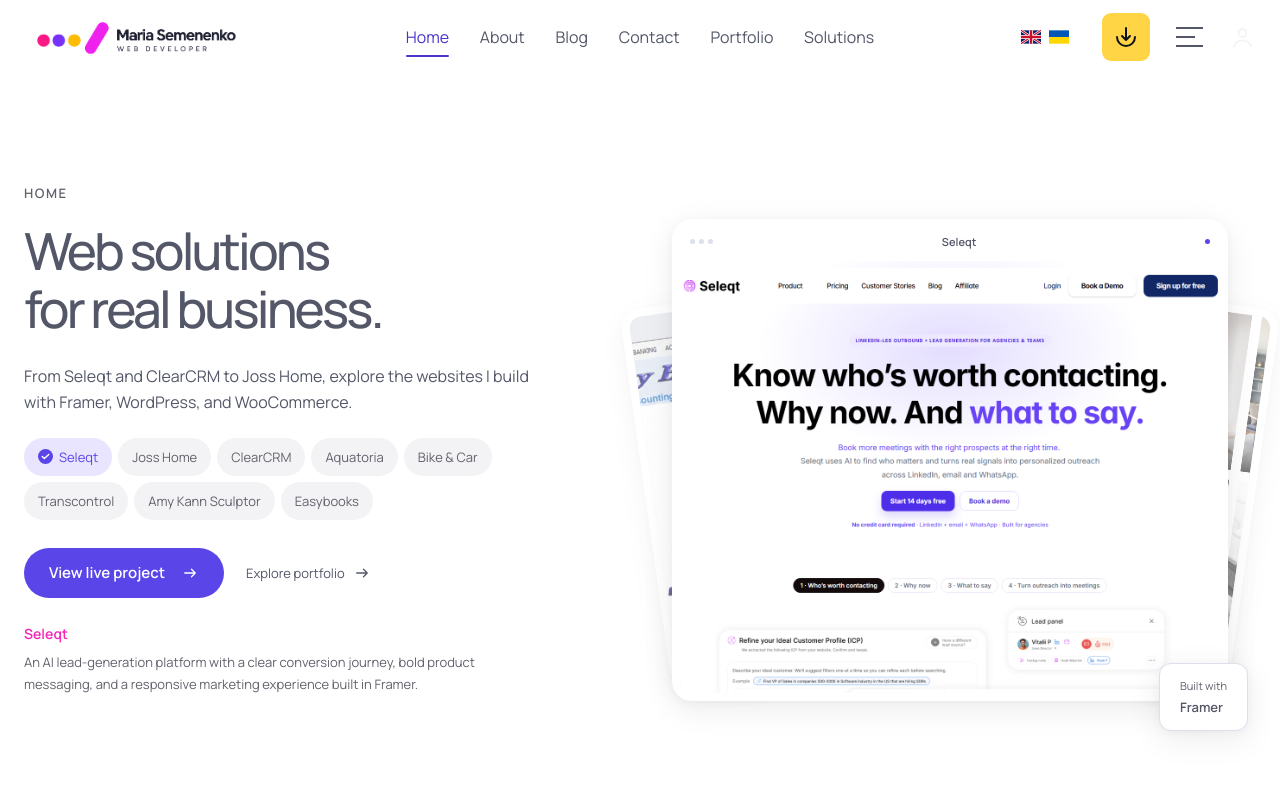
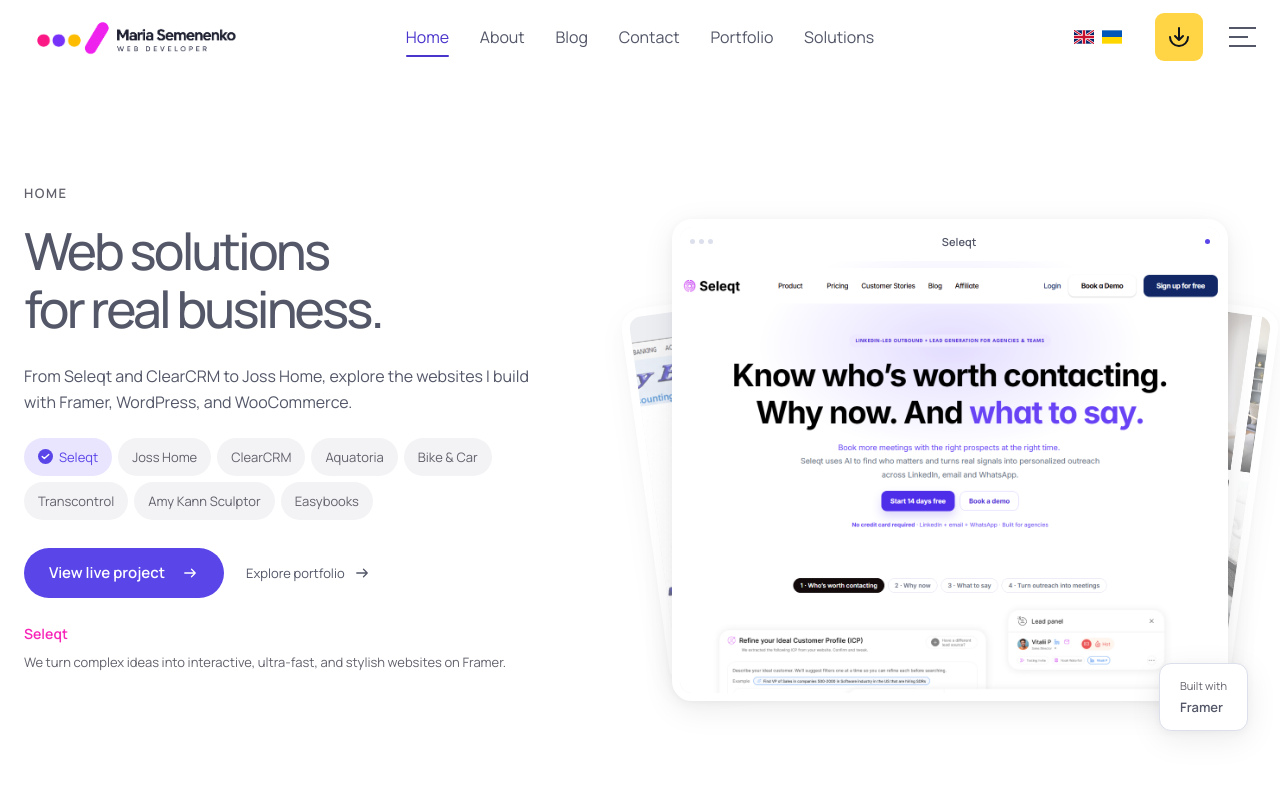
Before and after one commit to MariaSemenenko/resume-react-ai, a React (Vite) app: page / in a window 1280 px wide. Shown: the top 800 px of the page. Built offline with nearby package versions, Linux system fonts and the light colour scheme; no server answers.

Commit message:
Changed text in main page in 1 section

```diff
--- a/src/components/Header.jsx
+++ b/src/components/Header.jsx
@@ -57,7 +57,7 @@
         </div>
         <a className="resume-download" href={resumeUrl} target="_blank" rel="noopener noreferrer" aria-label={t('Open resume PDF in a new tab')} title={t('Open resume PDF in a new tab')}><DownloadIcon /></a>
         <button className="menu-toggle" type="button" aria-expanded={menuOpen} aria-controls="mobile-navigation" onClick={() => setMenuOpen((open) => !open)}><MenuIcon open={menuOpen} /><span className="sr-only">{t(menuOpen ? 'Close navigation' : 'Open navigation')}</span></button>
-        <a className="account-button" href="#account" aria-label={t('Account')}><UserIcon /></a>
+
       </div>
     </div>
     <nav id="mobile-navigation" className={`mobile-navigation ${menuOpen ? 'is-open' : ''}`} aria-label={t('Mobile navigation')}>
--- a/src/components/StackedProjects.css
+++ b/src/components/StackedProjects.css
@@ -5,10 +5,10 @@
 .stacked-project-list { position: relative; }
 .stacked-project-card { position: sticky; top: min(clamp(5.5rem, 17vh, 9.375rem), calc(100svh - var(--stacked-card-height, 0rem) - 1.5rem)); min-height: min(62vh, 36.25rem); margin-bottom: var(--stacked-project-gap); }
 .stacked-project-card:last-child { margin-bottom: 0; }
-.stacked-project-card__inner { --stacked-card-background: var(--color-surface); height: min(62vh, 36.25rem); min-height: 29.375rem; display: grid; grid-template-columns: minmax(17.5rem, .72fr) minmax(0, 1.45fr); overflow: hidden; isolation: isolate; border: 0.0625rem solid var(--color-border); border-radius: 1.75rem; background: var(--stacked-card-background); box-shadow: var(--stacked-card-shadow); opacity: 1; will-change: transform; }
+.stacked-project-card__inner { --stacked-card-background: var(--color-surface); height: min(62vh, 36.25rem); min-height: 29.375rem; display: grid; grid-template-columns: minmax(17.5rem, .72fr) minmax(0, 1.45fr); overflow: hidden; isolation: isolate; border-radius: 1.75rem; background: var(--stacked-card-background); opacity: 1; will-change: transform; }
 .stacked-project-card:nth-child(even) .stacked-project-card__inner { --stacked-card-background: var(--color-page); }
 .stacked-project-copy { display: flex; flex-direction: column; justify-content: space-between; gap: var(--stacked-project-gap); padding: var(--stacked-card-padding); }
-.stacked-project-meta { display: flex; justify-content: space-between; gap: 1.25rem; color: var(--color-muted); font-size: 0.6875rem; font-weight: 700; letter-spacing: .1em; text-transform: uppercase; }
+.stacked-project-meta { display: flex; justify-content: space-between; gap: 1.25rem; color: #F725B8; font-size: 0.6875rem; font-weight: 700; letter-spacing: .1em; text-transform: uppercase; }
 .stacked-project-tools { margin: 0 0 0.9375rem; color: var(--color-accent); font-size: 0.75rem; font-weight: 800; letter-spacing: .08em; text-transform: uppercase; }
 .stacked-project-copy h2 { margin: 0; color: var(--color-text); font-size: clamp(2.375rem, 4.5vw, 4.25rem); letter-spacing: -.065em; line-height: .98; }
 .stacked-project-description { max-width: 28.125rem; margin: 1.5rem 0 1.875rem; color: var(--color-muted); font-size: 0.9375rem; line-height: 1.65; }
--- a/src/data/projects.js
+++ b/src/data/projects.js
@@ -1,5 +1,5 @@
 export const projects = [
-  { client: 'Seleqt', title: 'Framer', description: 'An AI lead-generation platform with a clear conversion journey, bold product messaging, and a responsive marketing experience built in Framer.', href: 'https://www.seleqt.ai/', image: '/seleqt-preview.png' },
+  { client: 'Seleqt', title: 'Framer', description: 'We turn complex ideas into interactive, ultra-fast, and stylish websites on Framer.', href: 'https://www.seleqt.ai/', image: '/seleqt-preview.png' },
   { client: 'Joss Home', title: 'WooCommerce ACF Timber Woodmart', description: 'A polished ecommerce experience for a premium home and furniture brand, built around flexible WordPress content and WooCommerce.', href: 'https://joss-home.com/', image: '/joshhome.png' },
   { client: 'ClearCRM', title: 'ACF / Elementor', description: 'A clear, conversion-focused product website with flexible content editing and a responsive Elementor component system.', href: 'https://clearcrm.com/', image: '/clearcrm.png' },
   { client: 'Aquatoria', title: 'Advanced Custom Fields PRO / Teamwork', description: 'A content-rich business website with reusable WordPress sections, multilingual structure, and a carefully balanced visual hierarchy.', href: 'https://aquatoria.kiev.ua/', image: '/aquatoria.png' },
--- a/src/i18n.js
+++ b/src/i18n.js
@@ -154,7 +154,7 @@
   'A multilingual corporate platform with structured content, scalable templates, and a responsive interface for an international audience.': 'Багатомовна корпоративна платформа зі структурованим контентом, масштабованими шаблонами й адаптивним інтерфейсом для міжнародної аудиторії.',
   'A restrained portfolio experience that gives artwork center stage through spacious layouts and image-led storytelling.': 'Стримане портфоліо, де мистецтво виходить на перший план завдяки просторим макетам і візуальній розповіді.',
   'A modern software marketing website that presents features and value with clear navigation and approachable visuals.': 'Сучасний маркетинговий сайт програмного продукту зі зрозумілою навігацією та доступною візуальною подачею.',
-  'An AI lead-generation platform with a clear conversion journey, bold product messaging, and a responsive marketing experience built in Framer.': 'AI-платформа для лідогенерації зі зрозумілим шляхом до конверсії, виразною продуктовою комунікацією та адаптивним маркетинговим сайтом на Framer.',
+  'We turn complex ideas into interactive, ultra-fast, and stylish websites on Framer.': 'Перетворюємо складні ідеї на інтерактивні, ультрашвидкі та стильні вебсайти на Framer.',
 }
 
 const getSavedLanguage = () => {
```
